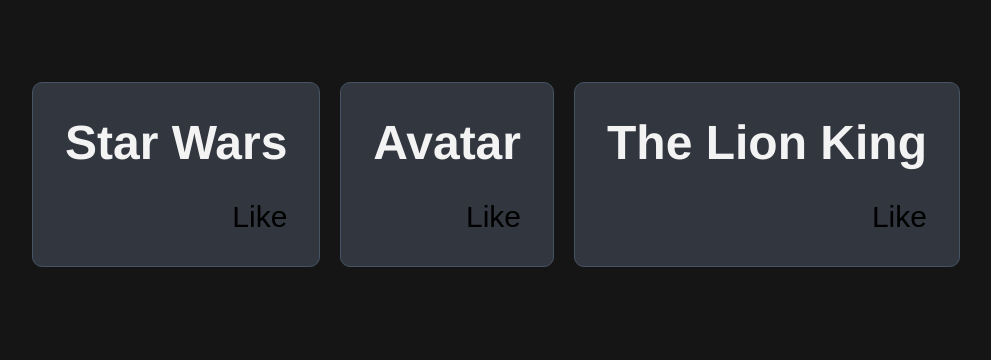
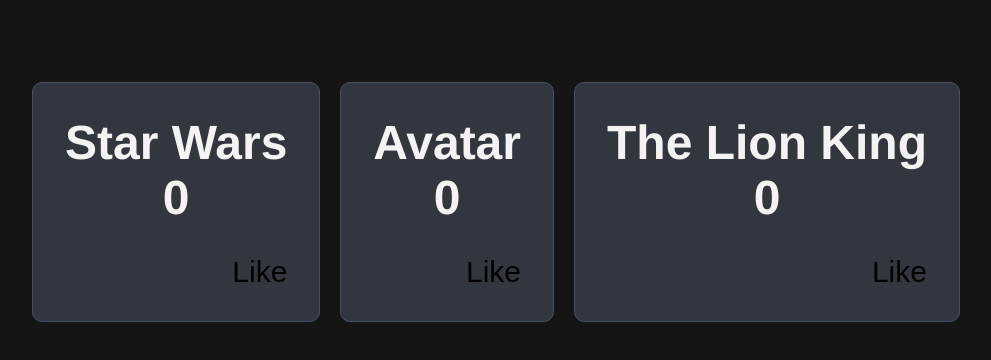
Before and after one commit to Codeinx/learn-react, a React (Vite) app: page / in a window 1280 px wide. Shown: the top 360 px of the page, without its empty margins (144-1135 px from the left). Built offline with nearby package versions, Linux system fonts and the light colour scheme.

Commit message:
Enhance Card component with click counter and like status logging

```diff
--- a/src/App.jsx
+++ b/src/App.jsx
@@ -1,16 +1,21 @@
-import { useState } from 'react'
+import { useEffect, useState } from 'react'
 import reactLogo from './assets/react.svg'
 import viteLogo from '/vite.svg'
 import './App.css'
 
 const Card = ({title}) => {
+  const [count, setCount] = useState(0);
   const [hasLiked, setHasLiked] = useState(false);
 
 
 
+  useEffect(() => {
+    console.log(`${title} has been liked: ${hasLiked}`);
+  }, [hasLiked]);
+
   return (
-    <div className='card'>
-      <h2>{title}</h2>
+    <div className='card' onClick={() => setCount((prevState) => prevState +1)}>
+      <h2>{title} <br/> {count}</h2>
       <button onClick={() => setHasLiked(!hasLiked)}>
         {hasLiked ? 'Liked' : 'Like'}
       </button>
```
